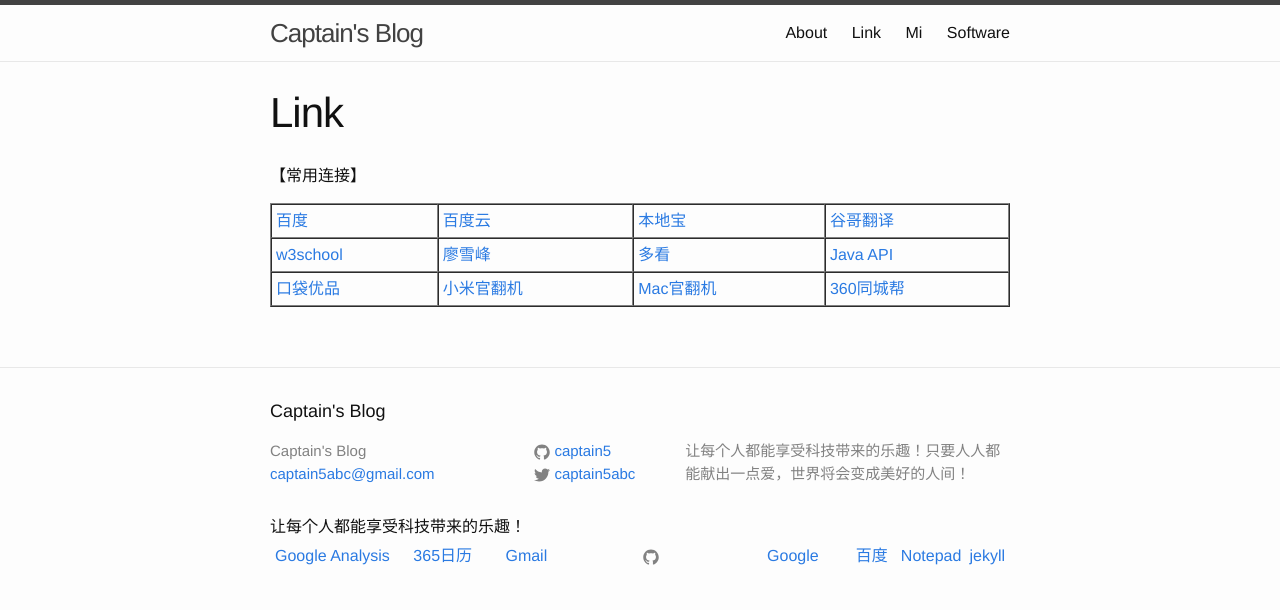
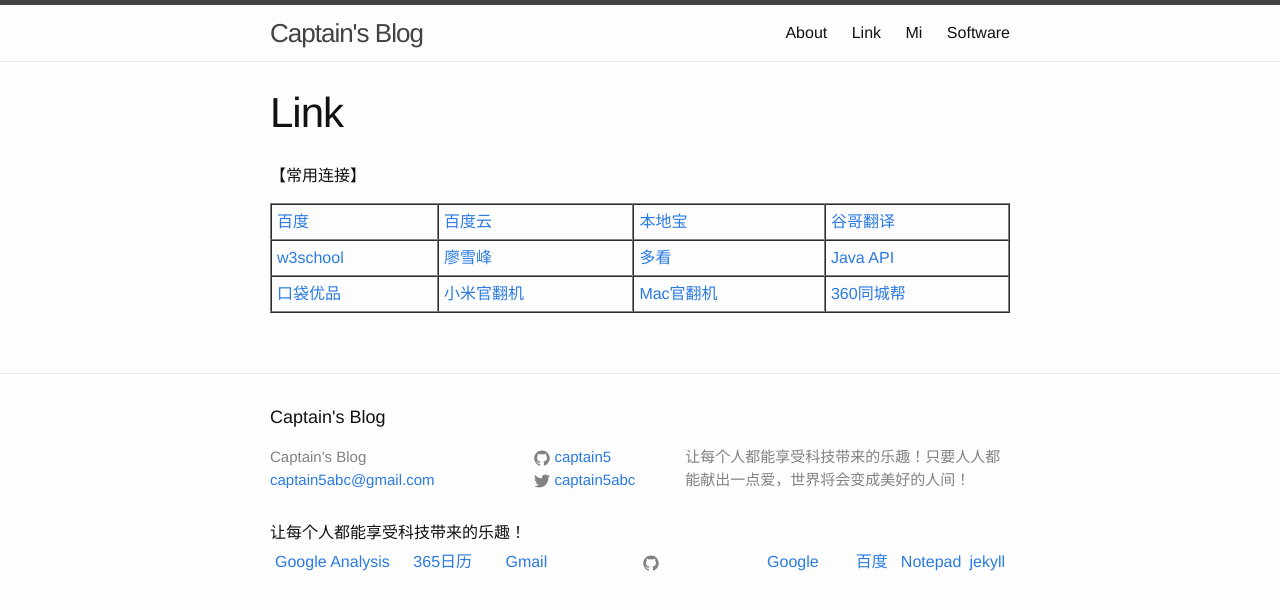
Before and after one commit to captain5/captain5.github.io, a Jekyll site: the page built from link.html, in a window 1280 px wide. Shown: the top 610 px of the page. Built offline with Jekyll 4.4.1, drawn with Linux system fonts in a browser that asks for light colours.

Commit message:
Update link.html

```diff
--- a/link.html
+++ b/link.html
@@ -6,7 +6,7 @@
 
 【常用连接】
 <p>
-<table cellpadding=4 border=1 cellspacing="0" width=100%>
+<table cellpadding=5 border=1 cellspacing="0" width=100%>
   <tr><td><a href="https://www.baidu.com/" target="_blank">百度</a></td>
   <td><a href="http://yun.baidu.com/" target="_blank">百度云</a></td>
   <td><a href="http://bj.bendibao.com/" target="_blank">本地宝</a></td>
```
